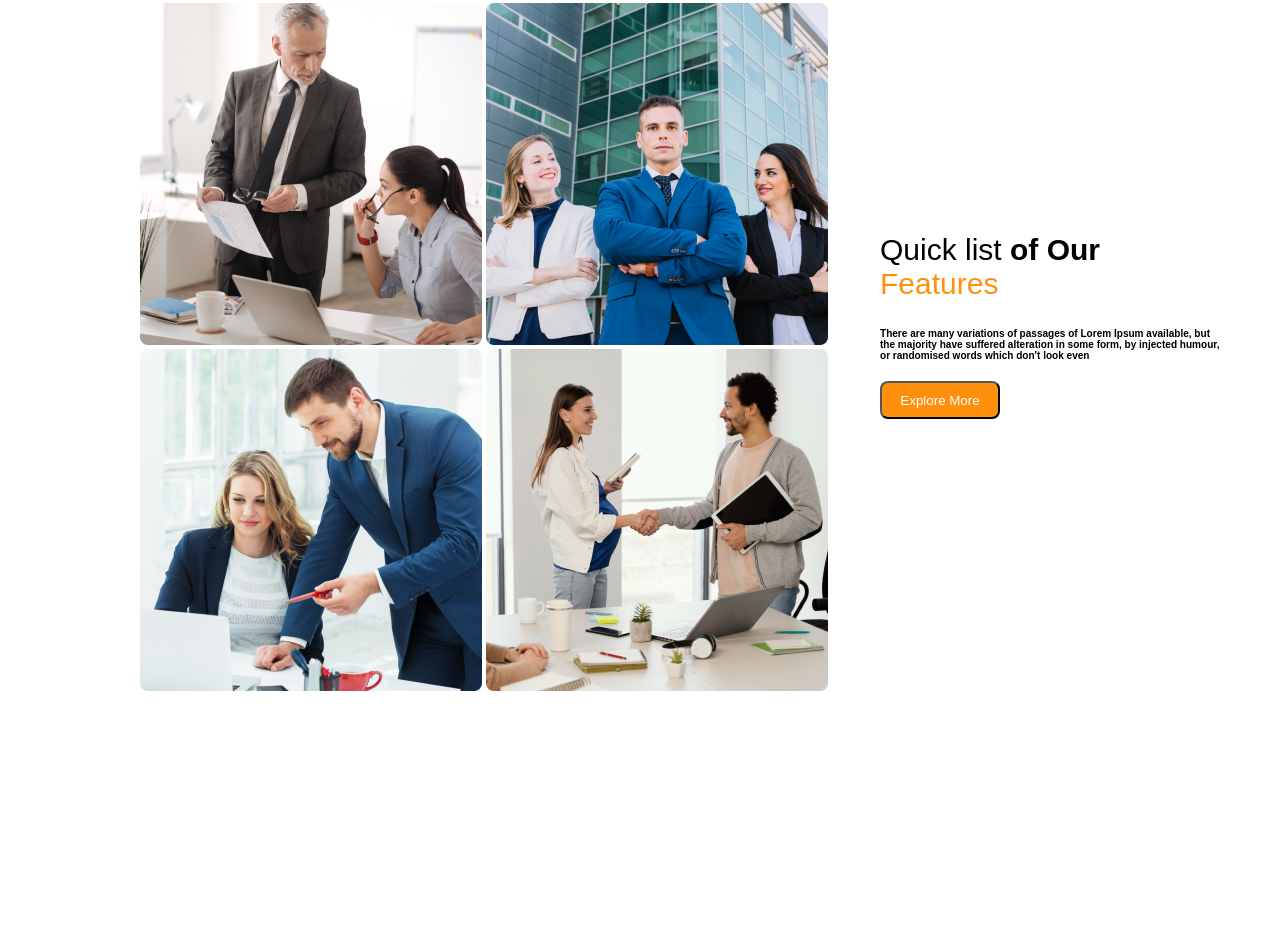
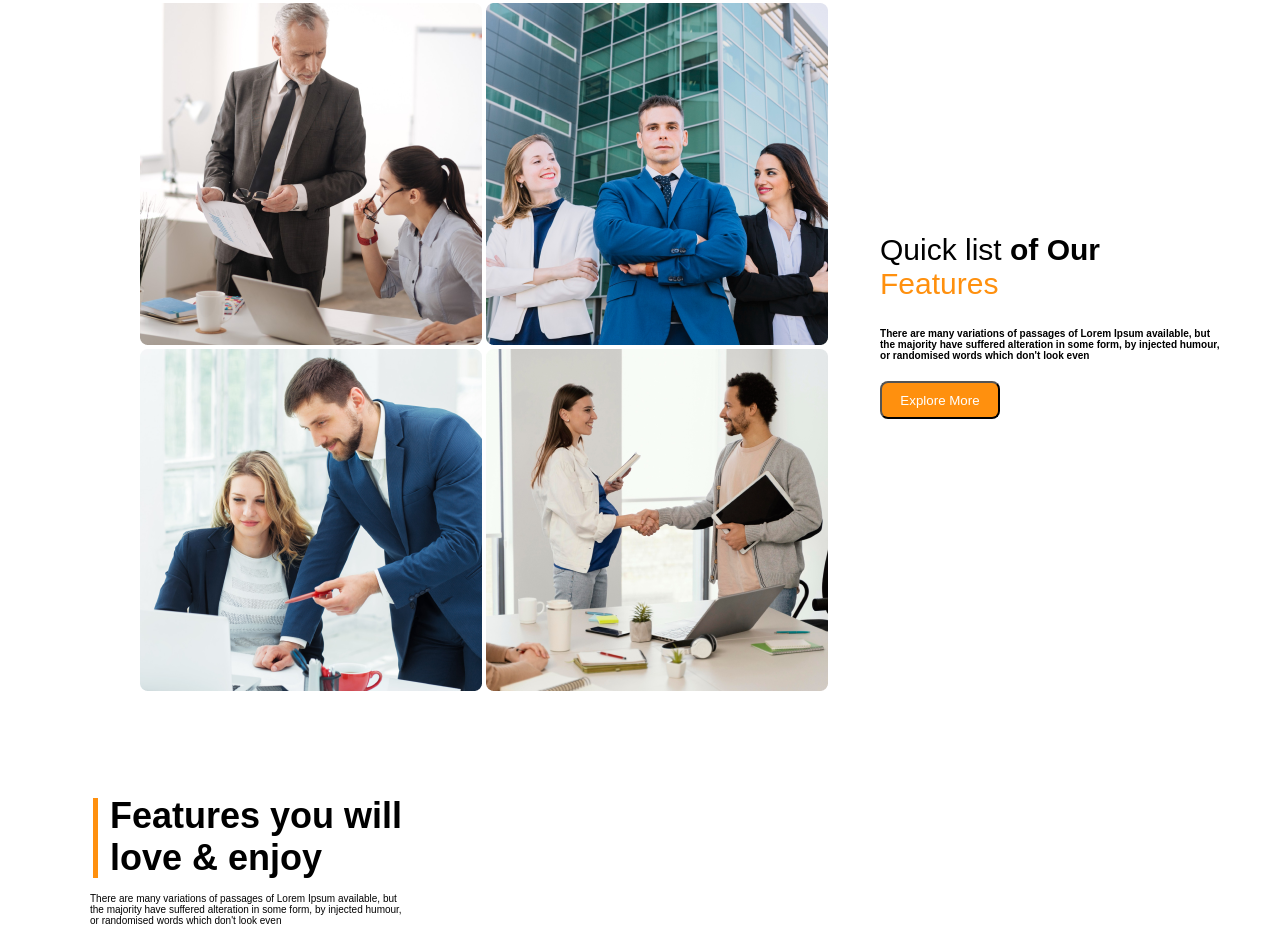
Before and after one commit to Alamienlatif/second-assignment, a plain HTML site: page index.html in a window 1280 px wide. Shown: the part 903-1829 px from the top of the page. Before the commit the page ends 1598 px from the top, so only its background shows below. Drawn offline with Linux system fonts and the light colour scheme.

Commit message:
added text section

```diff
--- a/index.html
+++ b/index.html
@@ -35,6 +35,10 @@
     <!-------------
      section ends
      --------------->
+
+<!-------------
+section star
+--------------->
     <section>
         <div class="project">
             <img src="/images/team1.png">
@@ -42,33 +46,40 @@
             <br>
             <img src="/images/team3.png">
             <img src="/images/team4.png">
+
         </div>
     </section>
+    <!-----------
+    section ends
+    ------------->
          <div class="work"><p>Quick list <b>of Our</b><p style="color:#FF900E";>Features</p></p></div><!--float-->
          <div class="passeages"><h6>There are many variations of passages of
             Lorem Ipsum available, but the majority have suffered alteration
             in some form, by injected humour, or randomised words which
             don't look even</h6>
-            <button class="explare-more">Explore More</button></div>
+            <button class="explare-more">Explore More</button>
+    </div>
 
-
-    <!----
+<!----------
+section star
+------------>
     <section>
-      <div class="presentation">
-        <h1>Features you will love & enjoy</h1></div>
-        <p>There are many variations of passages of
+        <div class="presentation">
+            <h1>Features you will love & enjoy</h1>
+        </div>
+        <div class="texts"><p>There are many variations of passages of
         Lorem Ipsum available, but the majority have
         suffered alteration in some form, by injected humour,
-      or randomised words which don't look even</p>
-        </section>
-
-
+      or randomised words which don't look even</p></div>
+      <div class="rekha"></div>
+   <!--
       <div class="deved">
       <h3>Dexktop & Mobile Version </h3>
       <h6>There are many variations of passages of Lorem Ipsum
         available, but the majority have suffered alteration
         in some form, by injected humour, or randomised
         words which don't look even</h6>
+      </div>
 
         <div class="deved">
             <h3>Dexktop & Mobile Version </h3>
@@ -76,28 +87,27 @@
               available, but the majority have suffered alteration
               in some form, by injected humour, or randomised
               words which don't look even</h6>
-
+        </div>
               <div class="deved">
-                <h3>Dexktop & Mobile Version </h3>
-                <h6>There are many variations of passages of Lorem Ipsum
+                 <h3>Dexktop & Mobile Version </h3>
+                 <h6>There are many variations of passages of Lorem Ipsum
                   available, but the majority have suffered alteration
                   in some form, by injected humour, or randomised
                   words which don't look even</h6>
-
+              </div>
                   <div class="deved">
-                    <h3>Dexktop & Mobile Version </h3>
-                    <h6>There are many variations of passages of Lorem Ipsum
+                     <h3>Dexktop & Mobile Version </h3>
+                     <h6>There are many variations of passages of Lorem Ipsum
                       available, but the majority have suffered alteration
                       in some form, by injected humour, or randomised
                       words which don't look even</h6>
-
-     </div>
-     <img src="/images/architect.png">
-     <button class="button">10+Year <h6>Experience</h6></button>
-
-    </nav>
-</div>
-
+                   </div>
+                   <div class="image">
+                        <img src="/images/architect.png"></div>
+            <button class="button">10+Year <h6>Experience</h6></button>
+        </div>
+    </section>
+<!----
 <div class="some facts"><h1>Some facts</h1>
     <p>There are many variations of passages of Lorem Ipsum available, but the majority have suffered alteration.</p>
 </div>
--- a/styles/style.css
+++ b/styles/style.css
@@ -58,6 +58,7 @@
     display: flexs;
     margin-left: 140px;
     float: left;
+    margin-bottom:100px;
 }
 .work{
     margin-left: 880px;
@@ -71,7 +72,6 @@
     margin-bottom:380px;
     width: 340px;
     height:20px;
-    margin-bottom:0px;
     margin-top:80px;
     font-size:15px;
 }
@@ -85,3 +85,23 @@
     color:white;
     background-color:#FF900E;
 }
+.presentation{
+    margin-left: 110px;
+    width: 320px;
+    height:25px;
+    font-size:24px;
+}
+.texts{
+    margin-left:90px;
+    margin-top:140px;
+    width: 320px;
+    height:20px;
+    font-size:10px;
+}
+.rekha{
+    margin-left: 93px;
+    width:5px;
+    height:80px;
+    margin-top:-115px;
+    background-color: #FF900E;
+}
```
